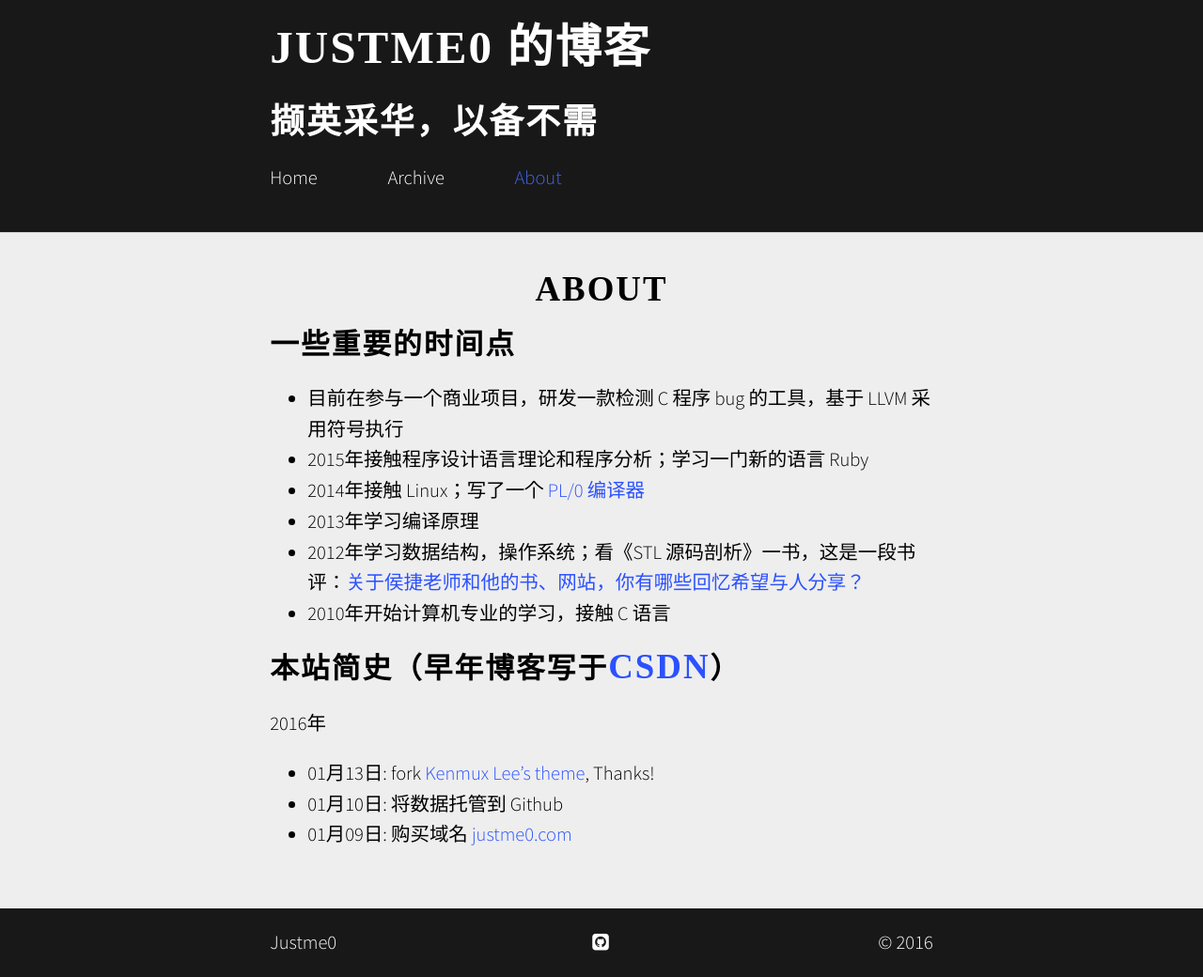
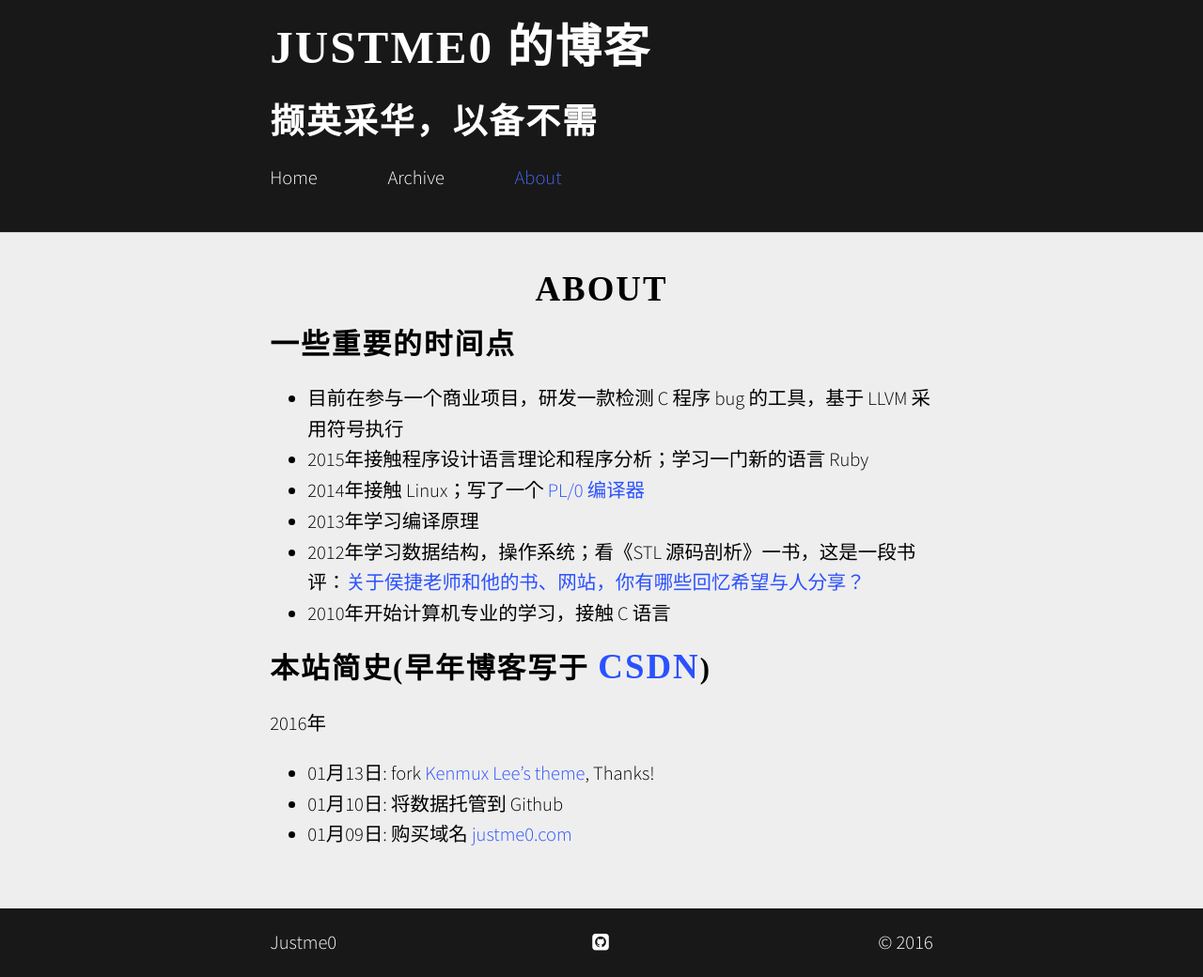
Before and after one commit to Justme0/justme0.github.io, a Jekyll site: the page built from about.md, in a window 1280 px wide. Shown: the whole page at 94% size. Built offline with Jekyll 4.4.1, drawn with Linux system fonts in a browser that asks for light colours; nearby versions of some CDN libraries; some web fonts are replaced.

Commit message:
some change

```diff
--- a/about.md
+++ b/about.md
@@ -3,7 +3,7 @@ title: "About"
 permalink: /about/index.html
 ---
 
-# 一些重要的时间点
+## 一些重要的时间点
 
 - 目前在参与一个商业项目，研发一款检测 C 程序 bug 的工具，基于 LLVM 采用符号执行
 - 2015年接触程序设计语言理论和程序分析；学习一门新的语言 Ruby
@@ -12,7 +12,8 @@ permalink: /about/index.html
 - 2012年学习数据结构，操作系统；看《STL 源码剖析》一书，这是一段书评：[关于侯捷老师和他的书、网站，你有哪些回忆希望与人分享？](https://www.zhihu.com/question/28400554/answer/41178306){:target=" _blank"}
 - 2010年开始计算机专业的学习，接触 C 语言
 
-# 本站简史（早年博客写于[CSDN](http://blog.csdn.net/justme0){:target="_blank"}）
+
+## 本站简史(早年博客写于 [CSDN](http://blog.csdn.net/justme0){:target="_blank"})
 2016年
 
 - 01月13日: fork <a href="https://github.com/kenmux/kenmux.github.io" target="_blank">Kenmux Lee's theme</a>, Thanks!
```
